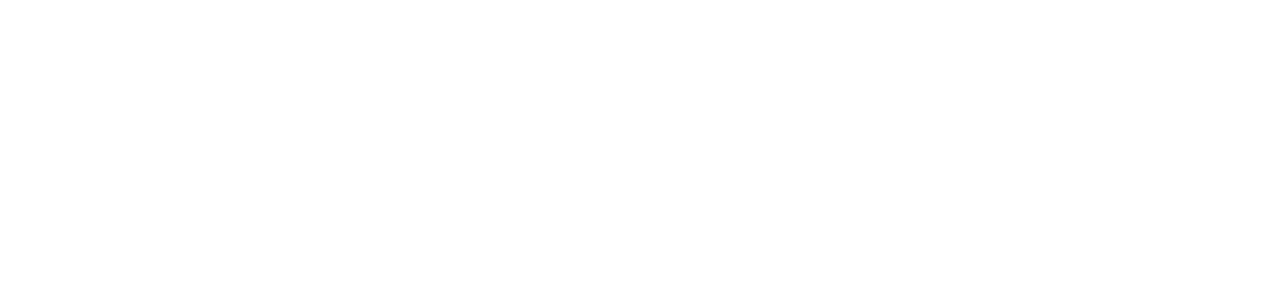
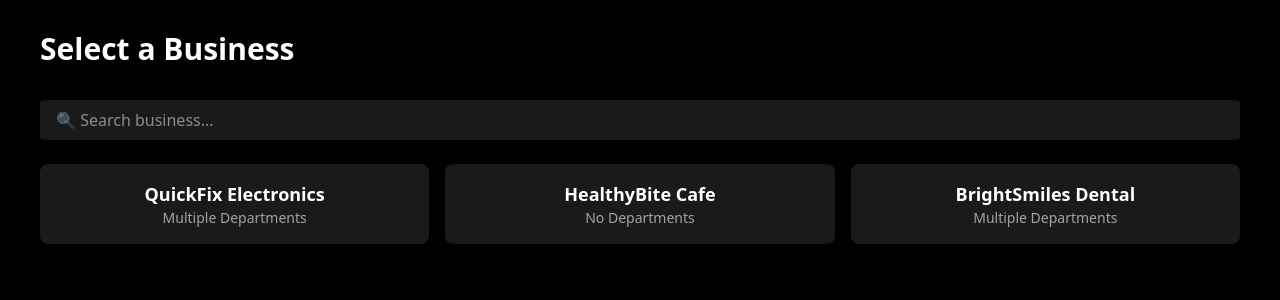
Before and after one commit to XeeshanAhmed/LineLess, a React (Vite) app in the folder frontend/: page /select-business in a window 1280 px wide. Before the commit this address had no page. Shown: the top 300 px of the page. Built offline with nearby package versions, Linux system fonts and the light colour scheme.

Commit message:
Added Business + Department Selection page and updated navigations

```diff
--- a/frontend/package.json
+++ b/frontend/package.json
@@ -15,6 +15,7 @@
     "react-dom": "^19.0.0",
     "react-icons": "^5.5.0",
     "react-router-dom": "^7.5.1",
+    "react-transition-group": "^4.4.5",
     "tailwindcss": "^4.1.4"
   },
   "devDependencies": {
--- a/frontend/src/App.jsx
+++ b/frontend/src/App.jsx
@@ -3,23 +3,20 @@
 import LoginPage from "./pages/LoginPage";
 import SignupUserPage from "./pages/SignupUserPage";
 import SignupBusinessPage from "./pages/SignupBusinessPage";
-import UserDashboard from "./pages/UserDashboard"; // ✅ NEW IMPORT
+import UserDashboard from "./pages/UserDashboard";
+import BusinessSelectionPage from "./pages/BusinessSelectionPage";
+import DepartmentSelectionPage from "./pages/DepartmentSelectionPage";
 
 function App() {
   return (
     <Routes>
-      {/* 🌟 Role selection shown after preloader */}
       <Route path="/" element={<RoleSelectionPage />} />
-
-      {/* 🔐 Login pages for user/business */}
       <Route path="/login/:role" element={<LoginPage />} />
-
-      {/* ✍️ Signup pages */}
       <Route path="/signup/user" element={<SignupUserPage />} />
       <Route path="/signup/business" element={<SignupBusinessPage />} />
-
-      {/* 🧑‍💼 User dashboard */}
       <Route path="/dashboard/user" element={<UserDashboard />} />
+      <Route path="/select-business" element={<BusinessSelectionPage />} />
+      <Route path="/select-department" element={<DepartmentSelectionPage />} />
     </Routes>
   );
 }
--- /dev/null
+++ b/frontend/src/pages/BusinessSelectionPage.jsx
@@ -0,0 +1,60 @@
+import { useState } from "react";
+import { useNavigate } from "react-router-dom";
+
+const dummyBusinesses = [
+  { name: "QuickFix Electronics", hasDepartments: true, departments: ["Repair", "Sales", "Support"] },
+  { name: "HealthyBite Cafe", hasDepartments: false, departments: [] },
+  { name: "BrightSmiles Dental", hasDepartments: true, departments: ["Consultation", "Cleaning", "Surgery"] },
+];
+
+const BusinessSelectionPage = () => {
+  const [searchTerm, setSearchTerm] = useState("");
+  const navigate = useNavigate();
+
+  const filteredBusinesses = dummyBusinesses.filter((business) =>
+    business.name.toLowerCase().includes(searchTerm.toLowerCase())
+  );
+
+  const handleSelect = (business) => {
+    // Save the selected business in local storage
+    localStorage.setItem("selectedBusiness", JSON.stringify(business));
+
+    // If the business has departments, navigate to the department selection page
+    if (business.hasDepartments) {
+      navigate("/select-department");
+    } else {
+      // Otherwise, navigate directly to the dashboard
+      navigate("/dashboard/user");
+    }
+  };
+
+  return (
+    <div className="min-h-screen bg-black text-white p-10 transition-all animate-fadeIn">
+      <h1 className="text-3xl font-bold mb-6 animate-float">Select a Business</h1>
+      <input
+        type="text"
+        placeholder="🔍 Search business..."
+        value={searchTerm}
+        onChange={(e) => setSearchTerm(e.target.value)}
+        className="w-full px-4 py-2 mb-6 rounded bg-white/10 text-white placeholder-white/50 outline-none"
+      />
+
+      <div className="grid sm:grid-cols-2 md:grid-cols-3 gap-4">
+        {filteredBusinesses.map((biz, i) => (
+          <button
+            key={i}
+            onClick={() => handleSelect(biz)}
+            className="p-4 bg-white/10 hover:bg-white/20 rounded-lg transition-all transform hover:scale-105 hover:shadow-lg animate-fadeIn"
+          >
+            <h2 className="text-lg font-semibold">{biz.name}</h2>
+            <p className="text-sm text-white/60">
+              {biz.hasDepartments ? "Multiple Departments" : "No Departments"}
+            </p>
+          </button>
+        ))}
+      </div>
+    </div>
+  );
+};
+
+export default BusinessSelectionPage;
--- /dev/null
+++ b/frontend/src/pages/DepartmentSelectionPage.jsx
@@ -0,0 +1,39 @@
+import { useNavigate } from "react-router-dom";
+
+const DepartmentSelectionPage = () => {
+  const navigate = useNavigate();
+  const selectedBusiness = JSON.parse(localStorage.getItem("selectedBusiness"));
+
+  // If no business is selected, redirect back to business selection
+  if (!selectedBusiness) {
+    navigate("/business-selection");
+    return null;  // Stop rendering if no business is selected
+  }
+
+  const handleDeptSelect = (dept) => {
+    localStorage.setItem("selectedDepartment", dept);
+    navigate("/dashboard/user");
+  };
+
+  return (
+    <div className="min-h-screen bg-black text-white p-10 transition-all animate-fadeIn">
+      <h1 className="text-3xl font-bold mb-6 animate-float">
+        Select a Department – {selectedBusiness?.name}
+      </h1>
+
+      <div className="grid sm:grid-cols-2 md:grid-cols-3 gap-4">
+        {selectedBusiness?.departments.map((dept, i) => (
+          <button
+            key={i}
+            onClick={() => handleDeptSelect(dept)}
+            className="p-4 bg-white/10 hover:bg-white/20 rounded-lg transition-all transform hover:scale-105 hover:shadow-lg animate-fadeIn"
+          >
+            <h2 className="text-lg font-semibold">{dept}</h2>
+          </button>
+        ))}
+      </div>
+    </div>
+  );
+};
+
+export default DepartmentSelectionPage;
--- a/frontend/src/pages/LoginPage.jsx
+++ b/frontend/src/pages/LoginPage.jsx
@@ -10,20 +10,18 @@
   const navigate = useNavigate();
 
   useEffect(() => {
-    const timer = setTimeout(() => setShowIntro(false), 1000);
+    const timer = setTimeout(() => setShowIntro(false), 1000); // Change timing here as needed
     return () => clearTimeout(timer);
   }, []);
 
   const handleLogin = (e) => {
     e.preventDefault();
 
-    // 🧪 Replace this with actual authentication logic
     if (username && password) {
       if (role === "user") {
-        navigate("/dashboard/user");
+        navigate("/select-business"); // Directing to business selection
       } else if (role === "business") {
-        // You can set business dashboard route here in future
-        alert("Business dashboard coming soon!");
+        alert("Business dashboard coming soon!"); // Placeholder
       }
     } else {
       alert("Please enter valid credentials.");
@@ -35,7 +33,7 @@
       {showIntro ? (
         <Preloader />
       ) : (
-        <div className="relative h-screen flex items-center justify-center overflow-hidden">
+        <div className="relative h-screen flex items-center justify-center overflow-hidden transition-all duration-500">
           {/* 🌀 Animated Background Blobs */}
           <div className="absolute inset-0 -z-10 overflow-hidden">
             <div className="absolute top-1/4 left-1/3 w-72 h-72 bg-purple-500 opacity-30 rounded-full mix-blend-multiply blur-2xl animate-blob"></div>
--- a/frontend/src/pages/RoleSelectionPage.jsx
+++ b/frontend/src/pages/RoleSelectionPage.jsx
@@ -6,6 +6,7 @@
 const RoleSelectionPage = () => {
   const navigate = useNavigate();
   const [showIntro, setShowIntro] = useState(true);
+  const [isLeaving, setIsLeaving] = useState(false); // To trigger the "out" effect
 
   useEffect(() => {
     const timer = setTimeout(() => setShowIntro(false), 2000);
@@ -13,7 +14,11 @@
   }, []);
 
   const handleRoleSelection = (role) => {
-    navigate(`/login/${role}`); // Navigates to the login page with the selected role
+    // Set the page leaving effect before navigating
+    setIsLeaving(true);
+    setTimeout(() => {
+      navigate(`/login/${role}`); // Navigates to the login page with the selected role
+    }, 500); // Duration of the out transition
   };
 
   return (
@@ -21,7 +26,11 @@
       {showIntro ? (
         <Preloader />
       ) : (
-        <div className="relative h-screen flex items-center justify-center overflow-hidden">
+        <div
+          className={`relative h-screen flex items-center justify-center overflow-hidden transition-all duration-500 ${
+            isLeaving ? "opacity-0" : "opacity-100"
+          }`} // Fade-out effect when leaving
+        >
           {/* 🌀 Animated Background Blobs */}
           <div className="absolute inset-0 -z-10 overflow-hidden">
             <div className="absolute top-1/4 left-1/3 w-72 h-72 bg-purple-500 opacity-30 rounded-full mix-blend-multiply blur-2xl animate-blob"></div>
--- a/frontend/src/pages/UserDashboard.jsx
+++ b/frontend/src/pages/UserDashboard.jsx
@@ -1,5 +1,4 @@
-
-import { useState } from "react";
+import { useState, useEffect } from "react";
 import { Link } from "react-router-dom";
 import {
   FaQrcode,
@@ -14,16 +13,63 @@
 const UserDashboard = () => {
   const [activeTab, setActiveTab] = useState("generate");
   const [dropdownOpen, setDropdownOpen] = useState(false);
+  const [selectedBusiness, setSelectedBusiness] = useState(null);
+  const [selectedDepartment, setSelectedDepartment] = useState(null);
+
+  useEffect(() => {
+    const business = JSON.parse(localStorage.getItem("selectedBusiness"));
+    const department = localStorage.getItem("selectedDepartment");
+
+    if (business) {
+      setSelectedBusiness(business);
+
+      // ✅ Handle businesses with NO departments
+      const hasDepartments =
+        business.hasDepartments ||
+        (business.departments && business.departments.length > 0);
+
+      if (!hasDepartments) {
+        // Clear previous department state and storage
+        localStorage.removeItem("selectedDepartment");
+        setSelectedDepartment(null);
+      } else {
+        setSelectedDepartment(department);
+      }
+    }
+  }, []);
 
   const handleTabClick = (tab) => {
     setActiveTab(tab);
   };
 
   return (
-    <div className="min-h-screen flex bg-black text-white font-sans">
+    <div
+      className="min-h-screen flex bg-black text-white font-sans animate-fadeIn"
+      style={{
+        animationDuration: "1s",
+        animationTimingFunction: "ease-in-out",
+      }}
+    >
       {/* 🚪 Sidebar */}
       <aside className="w-64 bg-white/10 backdrop-blur-lg shadow-md p-6 space-y-4 hidden sm:block">
         <h1 className="text-2xl font-bold mb-8 text-white">LineLess</h1>
+
+        {/* Business and Department Display */}
+        <div className="mb-6">
+          {selectedBusiness && (
+            <div className="border border-white/20 rounded-2xl bg-white/5 p-4 shadow-md backdrop-blur-sm">
+              <h2 className="text-lg font-semibold text-white/90">
+                {selectedBusiness.name}
+              </h2>
+              {selectedDepartment && (
+                <p className="text-sm text-white/60 mt-1">
+                  {">"} {selectedDepartment}
+                </p>
+              )}
+            </div>
+          )}
+        </div>
+
         <nav className="space-y-2">
           <button
             onClick={() => handleTabClick("generate")}
```
Also changed, not shown: 1 other file (tests, documents, lock files or other folders).
